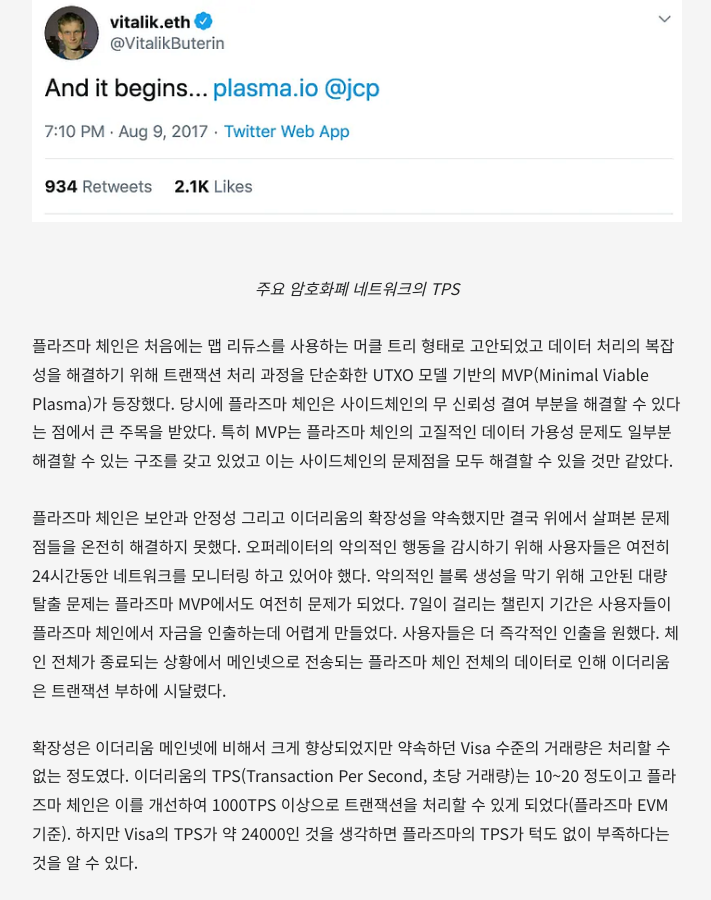
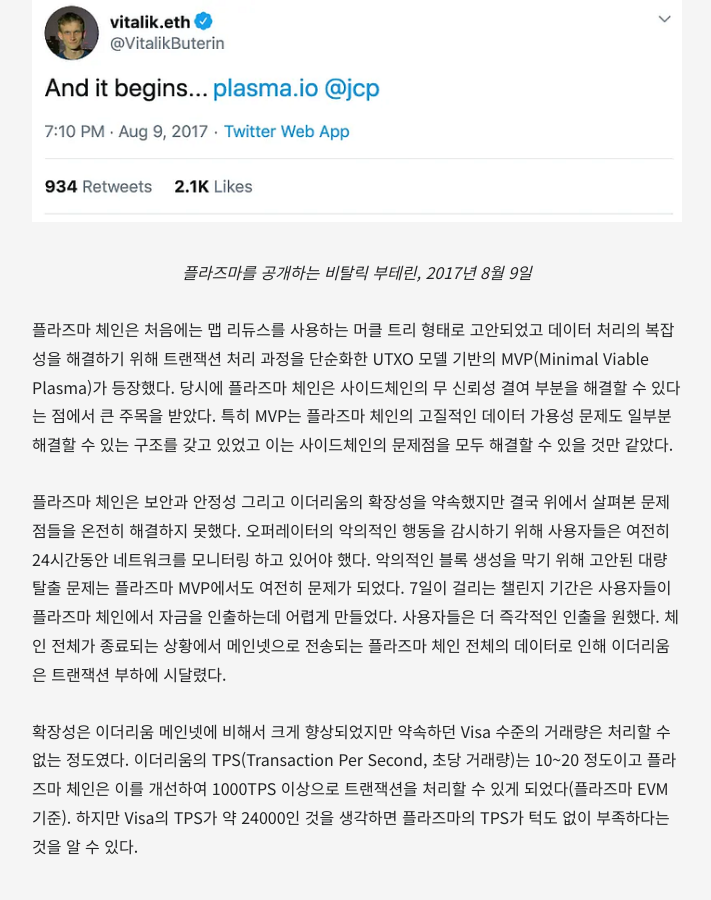
Before and after one commit to Girdled-Armadilo/Girdled-Armadilo.github.io, a Jekyll site: the page built from all_collections/_posts/2024-10-20-테스트.md, in a window 1280 px wide and 900 px high, scrolled down 4623 px. Shown: the whole window, without its empty margins (283-994 px from the left). Built offline with Jekyll 4.4.1, drawn with Linux system fonts in a browser that asks for light colours.

Commit message:
image caption

```diff
--- a/all_collections/_posts/2024-10-20-테스트.md
+++ b/all_collections/_posts/2024-10-20-테스트.md
@@ -56,10 +56,10 @@ categories: [blockchain, etherium]
 플라즈마 체인은 암호화폐 시장이 한창 상승 가도를 달리던 2017년에 처음 등장했다. 상승하는 가격에 더불어 네트워크 사용량이 증가했고 개발진들은 이더리움의 확장성에 대해 고민하기 시작했다. 이때 비탈릭 부테린과 조셉 푼은 Visa 수준의 거래량을 처리할 수 있는 레이어2 확장성 솔루션에 관한 논문을 발표한다. 이것이 플라즈마 체인이다.
 
 <p align="center">
- <img src = "/assets/images/vitalik_with_Plasma.png">
+ <img src = "/assets/images/vitalik_with_Plasma.png" style="margin-bottom: 0;">
     <center>
-    <em>
-    주요 암호화폐 네트워크의 TPS
+    <em style="margin-top: 0;">
+        플라즈마를 공개하는 비탈릭 부테린, 2017년 8월 9일
     </em>
     </center>
 </p>
@@ -71,10 +71,10 @@ categories: [blockchain, etherium]
 확장성은 이더리움 메인넷에 비해서 크게 향상되었지만 약속하던 Visa 수준의 거래량은 처리할 수 없는 정도였다. 이더리움의 TPS(Transaction Per Second, 초당 거래량)는 10~20 정도이고 플라즈마 체인은 이를 개선하여 1000TPS 이상으로 트랜잭션을 처리할 수 있게 되었다(플라즈마 EVM 기준). 하지만 Visa의 TPS가 약 24000인 것을 생각하면 플라즈마의 TPS가 턱도 없이 부족하다는 것을 알 수 있다.
 
 <p align="center">
- <img src = "/assets/images/TPS.png">
+ <img src = "/assets/images/TPS.png" style="margin-bottom: 0;">
     <center>
-    <em>
-    주요 암호화폐 네트워크의 TPS
+    <em style="margin-top: 0;">
+        주요 암호화폐 네트워크의 TPS
     </em>
     </center>
 </p>
@@ -86,10 +86,10 @@ categories: [blockchain, etherium]
 결국 데이터 가용성 문제를 해결할 수 있는 롤업 솔루션이 등장함에 따라 플라즈마 체인에 대한 관심도는 2020년을 이후로 현저히 줄어들게 된다. 현재는 오미세고 네트워크(OMG Network) 등 극소수의 프로젝트에서만 사용하고 있으며 이더리움 개발자 커뮤니티에서도 19년 이후로는 논의가 거의 이뤄지지 않고 있다.
 
 <p align="center">
- <img src = "/assets/images/channel.png">
+ <img src = "/assets/images/channel.png" style="margin-bottom: 0;">
     <center>
-    <em>
-    올해 올라온 글 하나를 제외하고 2019년 이후로는 개발자 커뮤니티에서는 플라즈마에 대한 논의가 진행되지 않고 있다. 사진: ethresear.ch
+    <em style="margin-top: 0;">
+        올해 올라온 글 하나를 제외하고 2019년 이후로는 개발자 커뮤니티에서는 플라즈마에 대한 논의가 진행되지 않고 있다. 사진: ethresear.ch
     </em>
     </center>
 </p>
```
